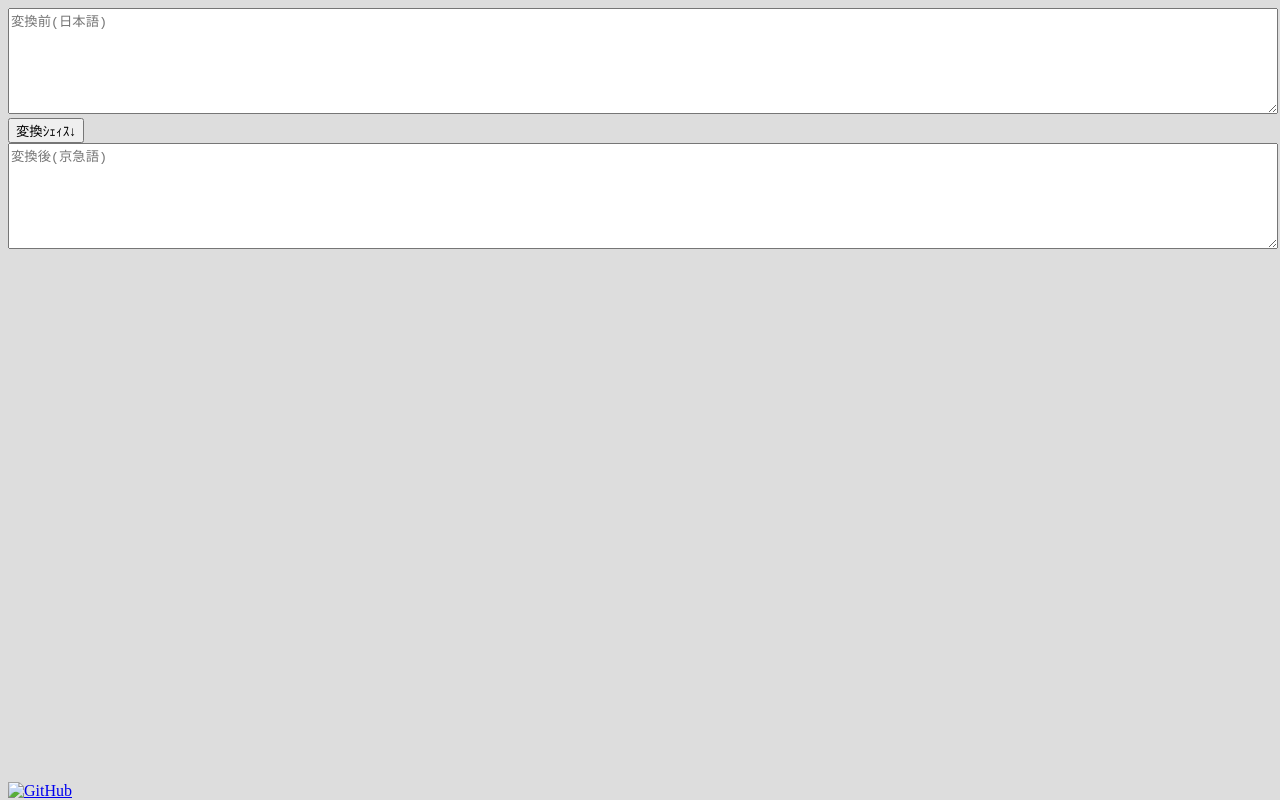
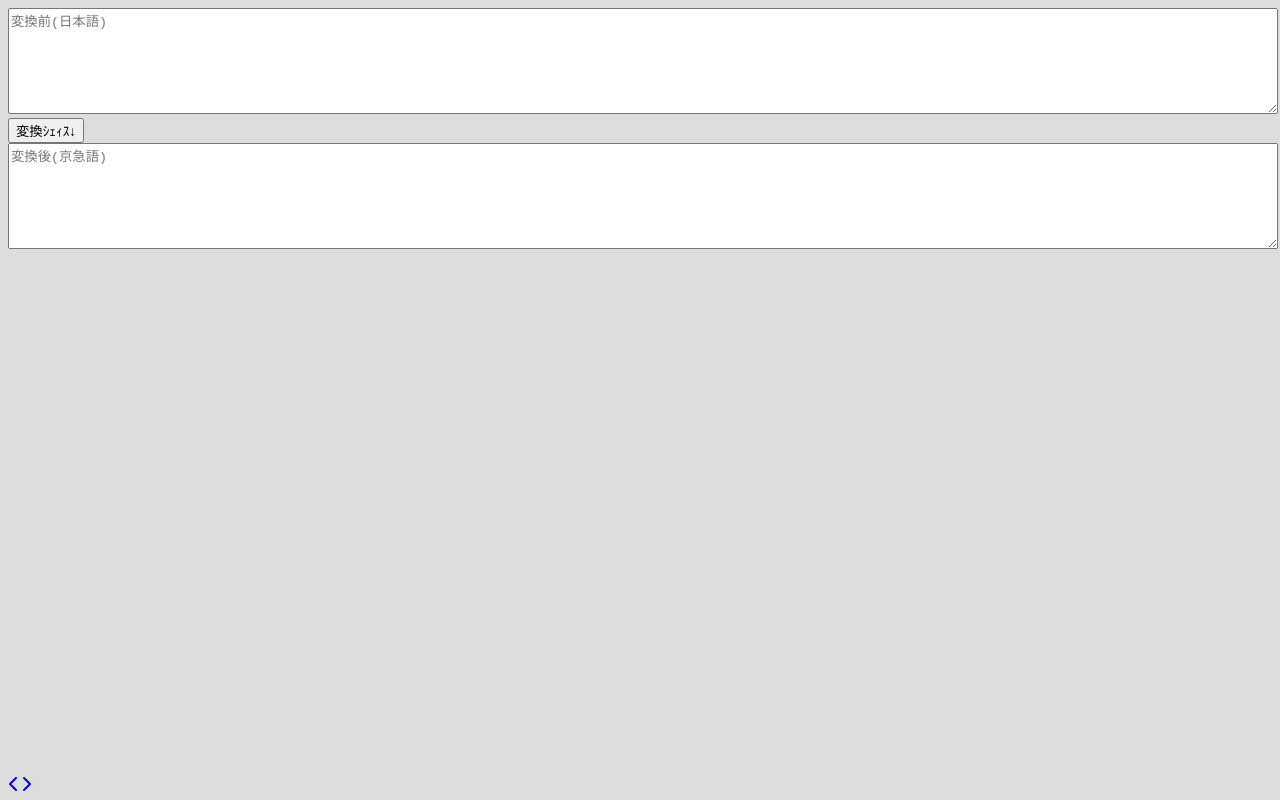
Before and after one commit to mstssk/jp2kq, a plain HTML site: page docs/index.html in a window 1280 px wide. Drawn offline with Linux system fonts and the light colour scheme.

Commit message:
リポジトリのアイコンをライセンス的に問題なさそうなものに変更

```diff
--- a/docs/index.html
+++ b/docs/index.html
@@ -18,8 +18,14 @@
     <textarea id="kq_area" placeholder="変換後(京急語)"></textarea>
 
     <footer>
-        <a href="https://github.com/mstssk/jp2kq" target="_blank">
-            <img width="32" height="32" src="https://github.githubassets.com/favicons/favicon.svg" alt="GitHub">
+        <a href="https://github.com/mstssk/jp2kq" target="_blank" title="GitHubリポジトリ">
+            <!-- Icon https://lucide.dev/icons/code -->
+            <svg xmlns="http://www.w3.org/2000/svg" width="24" height="24" viewBox="0 0 24 24" fill="none"
+                stroke="currentColor" stroke-width="2" stroke-linecap="round" stroke-linejoin="round"
+                class="lucide lucide-code-icon lucide-code">
+                <path d="m16 18 6-6-6-6" />
+                <path d="m8 6-6 6 6 6" />
+            </svg>
         </a>
     </footer>
 
```
